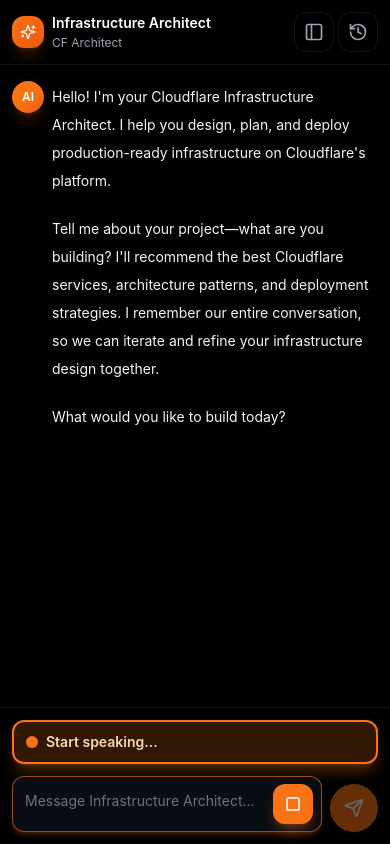
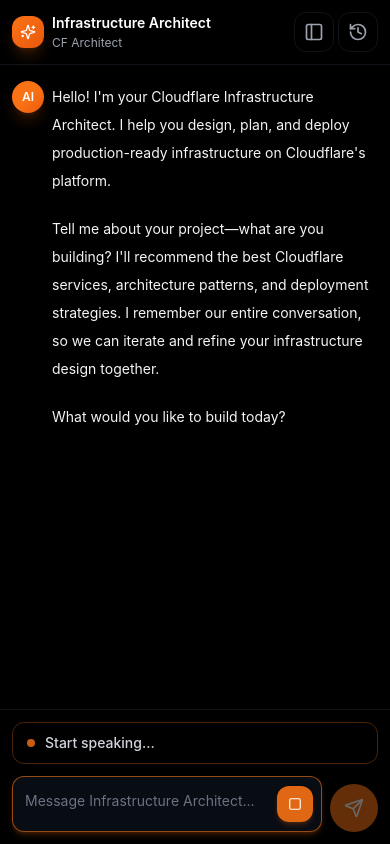
Before and after one commit to nytron88/cf_ai_infrastructure_architect, a Next.js app in the folder frontend/: page / in a window 390 px wide. Both pictures are taken after a click on the button 297 px from the left and 804 px from the top of the page. Built offline with nearby package versions, Linux system fonts and the light colour scheme; no server answers.

Commit message:
Refactor ChatInput component styles for improved visual clarity and responsiveness; enhance voice status display with updated colors and sizes, and adjust button styles for better user interaction.

```diff
--- a/frontend/app/components/ChatInput.tsx
+++ b/frontend/app/components/ChatInput.tsx
@@ -32,19 +32,19 @@
         {/* Voice Status - Always show when listening */}
         {isListening && (
           <div className="mb-3 sm:mb-4">
-            <div className="flex items-center gap-2 sm:gap-3 px-3 sm:px-4 py-2.5 sm:py-3 rounded-lg bg-orange-500/20 border-2 border-orange-500 shadow-lg shadow-orange-500/30">
-              <span className="relative flex h-3 w-3 sm:h-3.5 sm:w-3.5 flex-shrink-0">
-                <span className="animate-ping absolute inline-flex h-full w-full rounded-full bg-orange-400 opacity-75"></span>
-                <span className="relative inline-flex rounded-full h-full w-full bg-orange-500"></span>
+            <div className="flex items-center gap-2.5 sm:gap-3 px-3.5 sm:px-4 py-2.5 sm:py-3 rounded-lg bg-orange-500/8 border border-orange-500/30 backdrop-blur-sm">
+              <span className="relative flex h-2 w-2 sm:h-2.5 sm:w-2.5 flex-shrink-0">
+                <span className="animate-ping absolute inline-flex h-full w-full rounded-full bg-orange-400/60 opacity-60"></span>
+                <span className="relative inline-flex rounded-full h-full w-full bg-orange-500/80"></span>
               </span>
-              <span className="text-sm sm:text-base text-orange-200 font-semibold flex-1">
+              <span className="text-sm sm:text-[15px] text-gray-300 font-medium flex-1">
                 {voiceTranscript ? (
                   <>
-                    <span className="text-white">Listening:</span>{" "}
-                    <span className="italic">&ldquo;{voiceTranscript}&rdquo;</span>
+                    <span className="text-gray-400">Listening:</span>{" "}
+                    <span className="text-white italic">&ldquo;{voiceTranscript}&rdquo;</span>
                   </>
                 ) : (
-                  "Start speaking..."
+                  <span className="text-gray-300">Start speaking...</span>
                 )}
               </span>
             </div>
@@ -53,8 +53,8 @@
         {/* Show transcript after recognition completes */}
         {!isListening && voiceTranscript && (
           <div className="mb-3 sm:mb-4 animate-in fade-in slide-in-from-bottom-2 duration-200">
-            <div className="flex items-center gap-2 sm:gap-3 px-3 sm:px-4 py-2 sm:py-2.5 rounded-lg bg-orange-500/10 border border-orange-500/20">
-              <span className="text-xs sm:text-sm text-orange-300 italic flex-1">&ldquo;{voiceTranscript}&rdquo;</span>
+            <div className="flex items-center gap-2 sm:gap-3 px-3.5 sm:px-4 py-2 sm:py-2.5 rounded-lg bg-orange-500/6 border border-orange-500/15 backdrop-blur-sm">
+              <span className="text-xs sm:text-sm text-gray-300 italic flex-1">&ldquo;{voiceTranscript}&rdquo;</span>
             </div>
           </div>
         )}
@@ -119,15 +119,15 @@
                     "flex items-center justify-center transition-all duration-200",
                     "disabled:opacity-50 disabled:cursor-not-allowed",
                     isListening
-                      ? "h-10 w-10 sm:h-11 sm:w-11 bg-orange-500 text-white hover:bg-orange-600 shadow-lg shadow-orange-500/30"
-                      : "h-8 w-8 sm:h-9 sm:w-9 text-gray-400 hover:text-white hover:bg-gray-800/50 active:scale-95"
+                      ? "h-9 w-9 sm:h-10 sm:w-10 bg-orange-500/90 text-white hover:bg-orange-500 shadow-md shadow-orange-500/20 backdrop-blur-sm"
+                      : "h-8 w-8 sm:h-9 sm:w-9 text-gray-400 hover:text-gray-300 hover:bg-gray-800/40 active:scale-95"
                   )}
                   aria-label={isListening ? "Stop listening" : "Start voice input"}
                 >
                   {isListening ? (
-                    <Square className="h-4 w-4 sm:h-5 sm:w-5" strokeWidth={2.5} />
+                    <Square className="h-3.5 w-3.5 sm:h-4 sm:w-4" strokeWidth={2} />
                   ) : (
-                    <Mic className="h-3.5 w-3.5 sm:h-4 sm:w-4" />
+                    <Mic className="h-3.5 w-3.5 sm:h-4 sm:w-4" strokeWidth={2} />
                   )}
                 </button>
               )}
```
